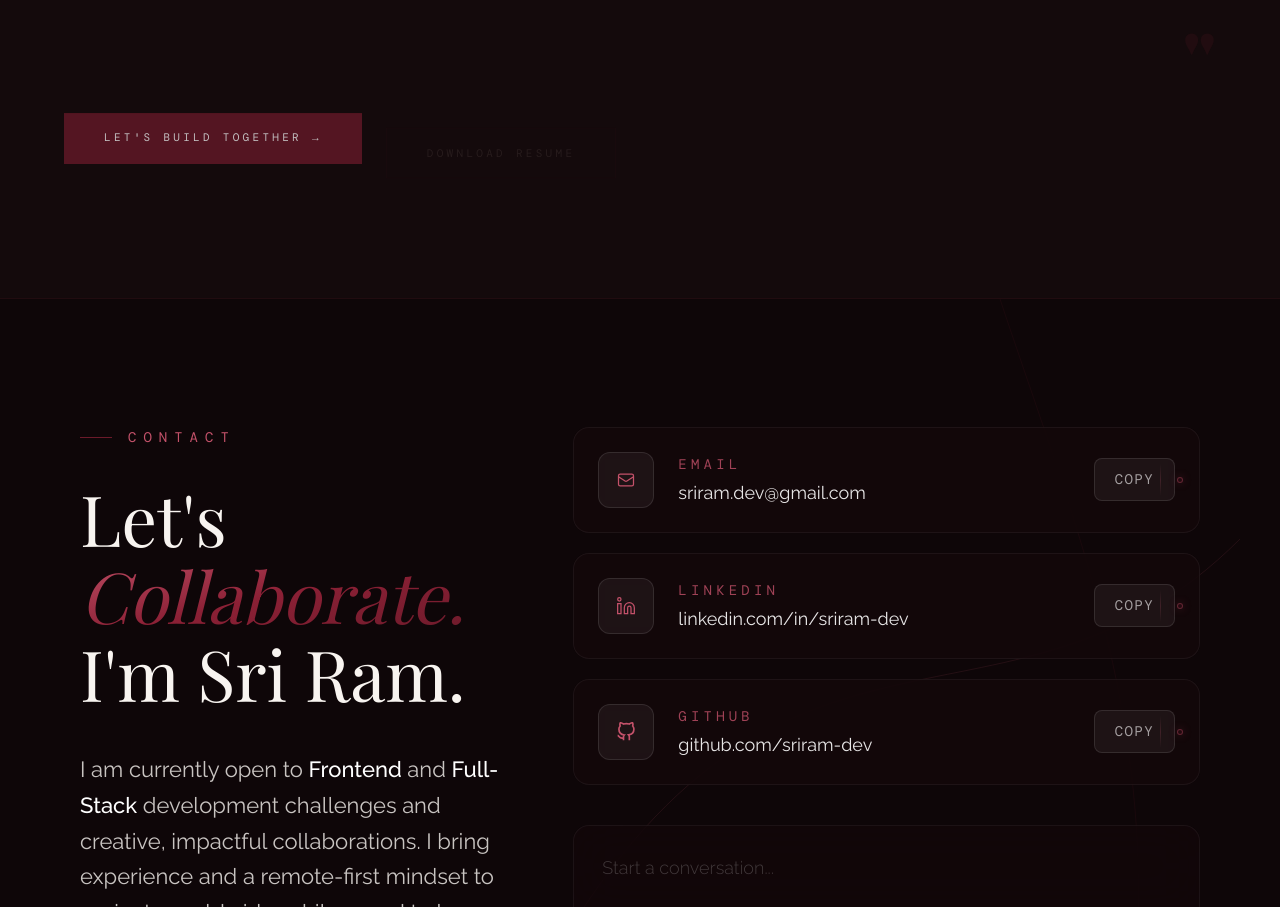
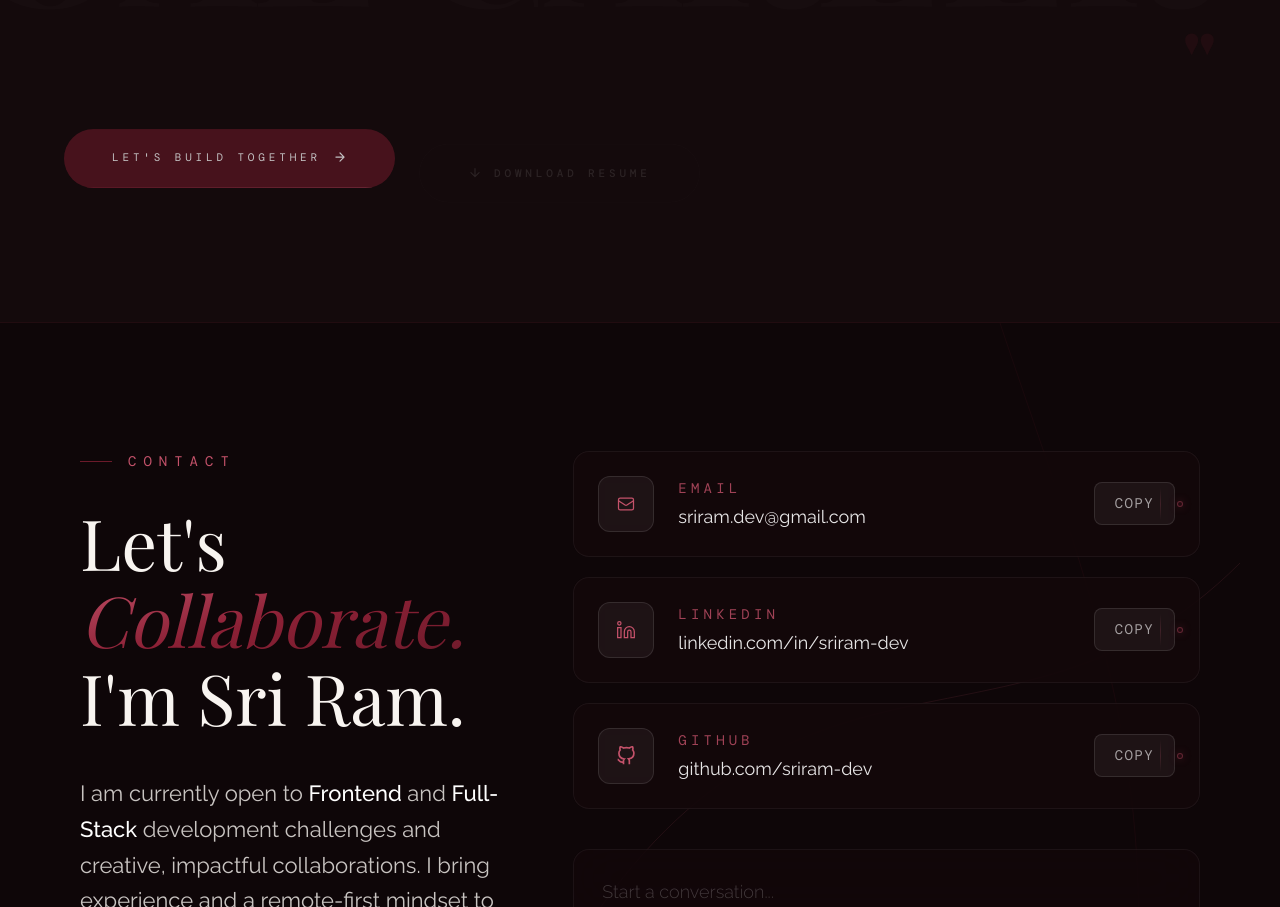
Before and after one commit to SriramSU96/portfolio-website, a React (Vite) app: page / in a window 1280 px wide. Shown: the part 6527-7434 px from the top of the page. Built offline with nearby package versions, Linux system fonts and the light colour scheme; the HTML template or start-up script is replaced by a standard one; a web font is replaced by a local one.

Commit message:
enhance CareerGoal component with improved button styles and download functionality

```diff
--- a/src/components/CareerGoal.tsx
+++ b/src/components/CareerGoal.tsx
@@ -50,20 +50,34 @@ export const CareerGoal = () => {
             <div className="quote-icon font-display font-black text-[80px] leading-none text-[#6B1A2A]/15 absolute -bottom-10 right-0 select-none">"</div>
           </div>
 
-          <div className="goal-actions mt-12 flex gap-6 flex-wrap">
+          <div className="goal-actions mt-16 flex gap-6 flex-wrap">
             <a
               href="#contact"
-              className="reveal-step btn-wine px-10 py-4 bg-[#6B1A2A] text-white font-mono text-[11px] tracking-[.3em] uppercase transition-all duration-300 hover:bg-[#8B2035] hover:shadow-[0_10px_30px_rgba(107,26,42,0.3)]"
+              className="reveal-step group relative overflow-hidden px-12 py-5 bg-[#6B1A2A]/80 text-white font-mono text-[11px] tracking-[0.35em] uppercase rounded-full transition-all duration-500 hover:shadow-[0_20px_40px_rgba(107,26,42,0.3)]"
               style={{ transitionDelay: '0.8s' }}
             >
-              Let's Build Together →
+              <span className="absolute inset-0 bg-gradient-to-r from-[#8B2035] to-[#C4526A] translate-y-full transition-transform duration-500 group-hover:translate-y-0"></span>
+              <span className="relative z-10 flex items-center gap-3">
+                Let's Build Together
+                <svg width="14" height="14" viewBox="0 0 24 24" fill="none" stroke="currentColor" strokeWidth="2">
+                  <path d="M5 12h14M12 5l7 7-7 7" strokeLinecap="round" strokeLinejoin="round" />
+                </svg>
+              </span>
             </a>
+
             <a
-              href="#"
-              className="reveal-step btn-outline-wine px-10 py-4 border border-[#6B1A2A]/40 text-[#9A8880] font-mono text-[11px] tracking-[.3em] uppercase transition-all duration-300 hover:border-[#C4526A] hover:text-[#C4526A]"
+              href="/resume.pdf"
+              download
+              className="reveal-step group relative px-12 py-5 border border-white/10 text-white/70 font-mono text-[11px] tracking-[0.35em] uppercase rounded-full transition-all duration-500 hover:text-white hover:border-[#C4526A]/50"
               style={{ transitionDelay: '0.9s' }}
             >
-              Download Resume
+              <span className="absolute inset-x-0 bottom-0 h-0 bg-[#C4526A]/5 transition-all duration-500 group-hover:h-full"></span>
+              <span className="relative z-10 flex items-center gap-3 font-medium">
+                <svg width="14" height="14" viewBox="0 0 24 24" fill="none" stroke="currentColor" strokeWidth="2">
+                  <path d="M12 5v14M5 12l7 7 7-7" strokeLinecap="round" strokeLinejoin="round" />
+                </svg>
+                Download Resume
+              </span>
             </a>
           </div>
         </div>
```
